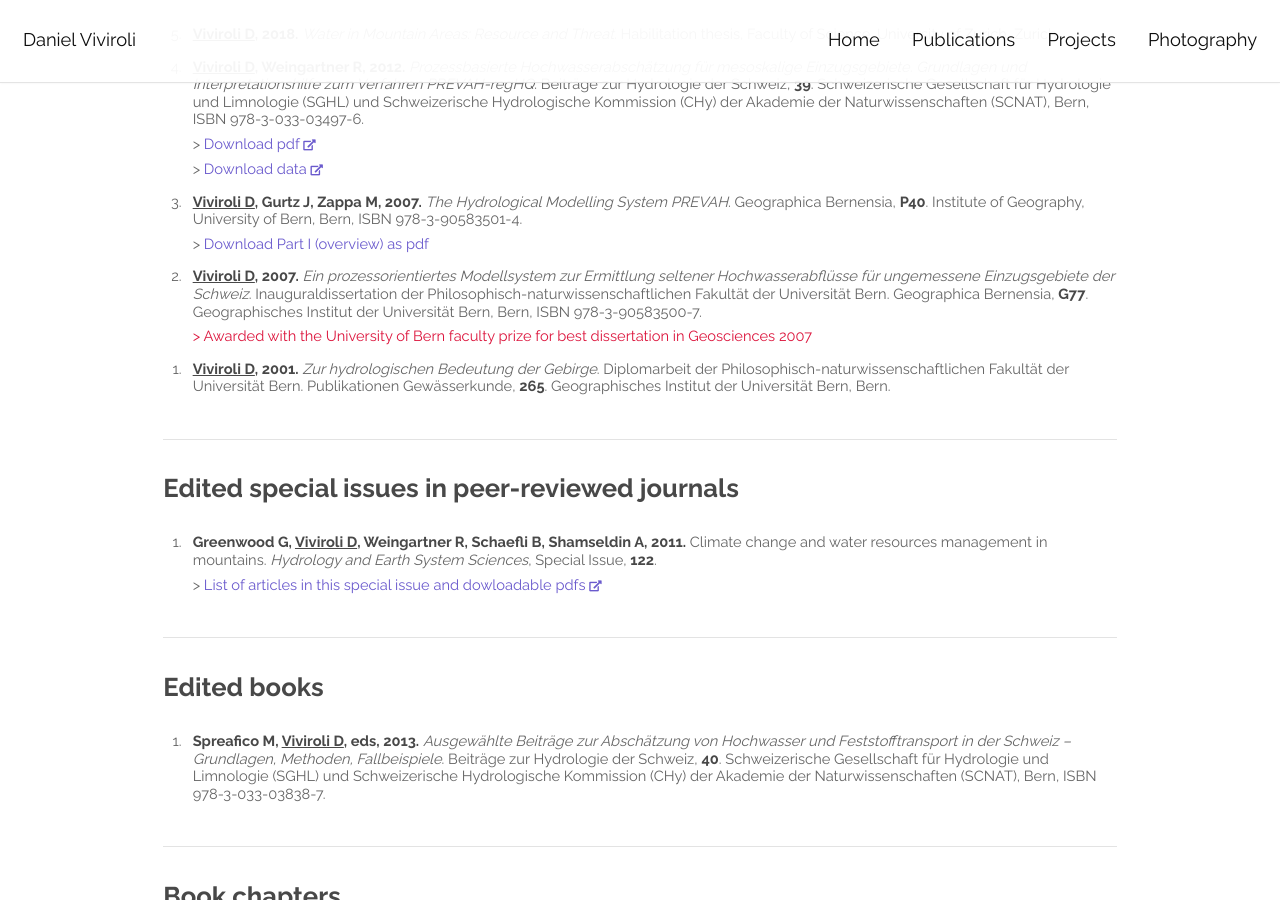
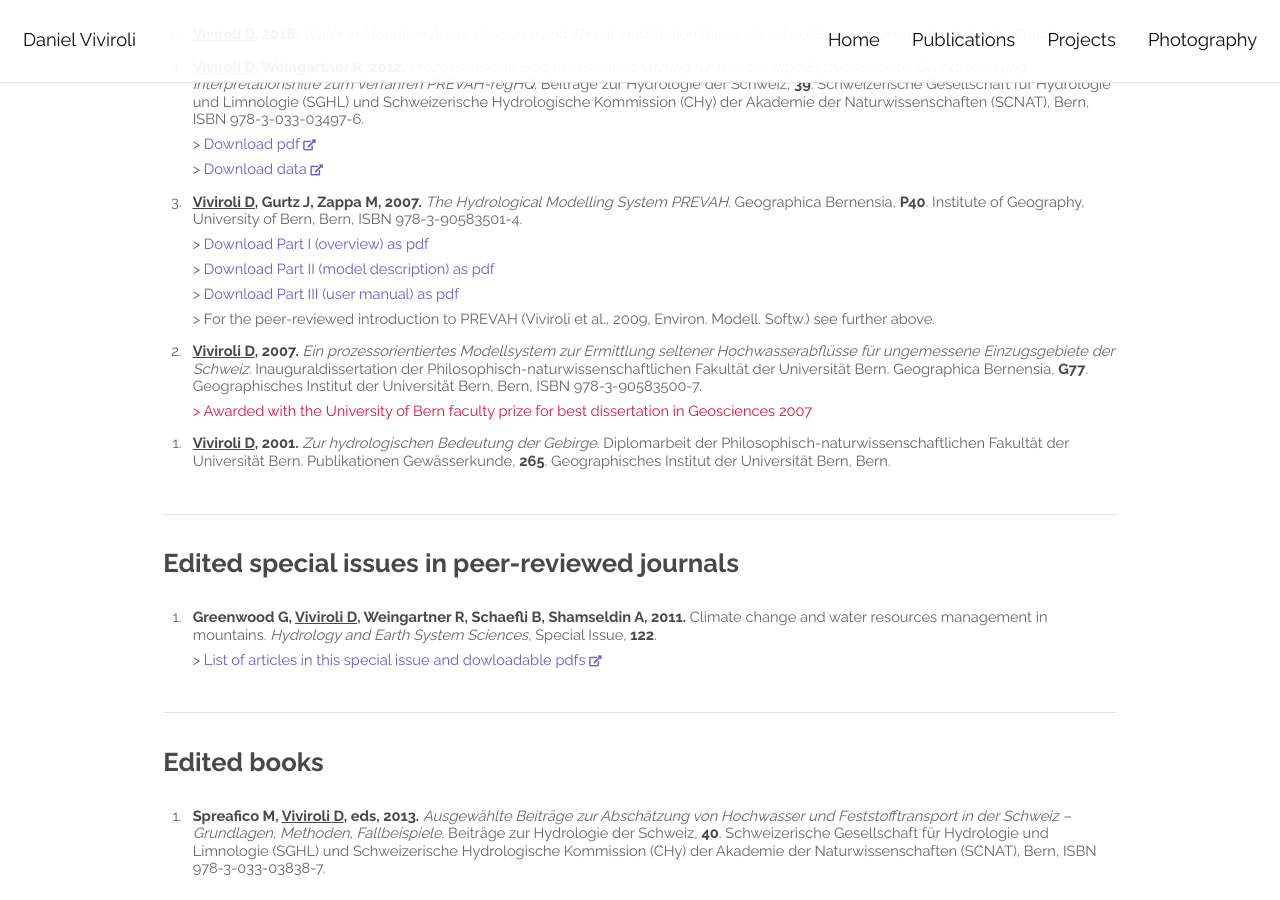
Before and after one commit to katarenamatos/katarenamatos.github.io, a Jekyll site: the page built from publications.html, in a window 1280 px wide and 900 px high, scrolled down 2772 px. Built offline with Jekyll 4.4.1, drawn with Linux system fonts in a browser that asks for light colours; some web fonts are replaced.

Commit message:
publication updates

```diff
--- a/_data/publications_authored-monographs.yml
+++ b/_data/publications_authored-monographs.yml
@@ -29,6 +29,11 @@
   isbn: 978-3-90583501-4
   link: /documents/Viviroli_et_al_2007_GB_P40_I.pdf
   link_text: Download Part I (overview) as pdf
+  link2: /documents/Viviroli_et_al_2007_GB_P40_II.pdf
+  link2_text: Download Part II (model description) as pdf
+  link3: /documents/Viviroli_et_al_2007_GB_P40_III.pdf
+  link3_text: Download Part III (user manual) as pdf
+  notes: For the peer-reviewed introduction  to PREVAH (Viviroli et al., 2009, Environ. Modell. Softw.) see further above.
 
 - authors: Viviroli D
   year: 2007
@@ -40,6 +45,7 @@
   place: Bern
   isbn: 978-3-90583500-7
   notes: "Awarded with the University of Bern faculty prize for best dissertation in Geosciences 2007"
+  notes_highlight: Y
 
 - authors: Viviroli D
   year: 2001
--- a/_data/publications_papers-peer-reviewed.yml
+++ b/_data/publications_papers-peer-reviewed.yml
@@ -89,10 +89,11 @@
   issue: 11
   pages: 114016
   doi: 10.1088/1748-9326/10/11/114016
-  notes: "Featured as one of the journal's 25 'Highlights of 2015'"
   pdf: http://iopscience.iop.org/article/10.1088/1748-9326/10/11/114016
   pdf_openaccess: Y
   pdf_external: Y
+  notes: "Featured as one of the journal's 25 'Highlights of 2015'"
+  notes_highlight: Y
 
 - authors: Sikorska AE, Viviroli D, Seibert J
   year: 2015
@@ -175,6 +176,7 @@
   pdf_openaccess: Y
   pdf_external: Y
   notes: "Highly cited paper (in the top 1% of the academic field of Geosciences as to Essential Science Indicators)"
+  notes_highlight: Y
 
 - authors: Viviroli D, Weingartner R
   year: 2011
@@ -236,6 +238,7 @@
   doi: 10.1016/j.envsoft.2009.04.001
   pdf: /documents/Viviroli_et_al_2009_EMS_24.pdf
   notes: "Highly cited paper (in the top 1% of the academic field of Computer Sciences as to Essential Science Indicators)"
+  notes_highlight: Y
 
 - authors: Viviroli D, Dürr HH, Messerli B, Meybeck M, Weingartner R
   year: 2007
--- a/_includes/publications_pdf_and_notes.html
+++ b/_includes/publications_pdf_and_notes.html
@@ -3,9 +3,9 @@
   <br>
   <span style="display:block; height:0.50em;"></span>
   {% if publication.pdf_text %}
-	{% capture pdf_text %}{{ publication.pdf_text }}{% endcapture %}
+	  {% capture pdf_text %}{{ publication.pdf_text }}{% endcapture %}
   {% else %}
-	{% capture pdf_text %}Download pdf{% endcapture %}
+	  {% capture pdf_text %}Download pdf{% endcapture %}
   {% endif %}
   > <a target="_blank" rel="noopener noreferrer" href={{ publication.pdf }}>{{ pdf_text }}</a>
   {% if publication.pdf_external %}
@@ -22,14 +22,6 @@
       <span class="tooltiptext">Open access</span>
     </div>
   {% endif %}
-{% endif %}
-
-{% if publication.notes %}
-  <br>
-  <span style="display:block; height:0.50em;"></span>
-  <font color="crimson">
-    > {{ publication.notes }}
-  </font>
 {% endif %}
 
 {% if publication.link %}
@@ -73,3 +65,15 @@
     </a>
   {% endif %}
 {% endif %}
+
+{% if publication.notes %}
+  <br>
+  <span style="display:block; height:0.50em;"></span>
+  {% if publication.notes_highlight %}
+    <font color="crimson">
+      > {{ publication.notes }}
+    </font>
+  {% else %}
+    > {{ publication.notes }}
+  {% endif %}
+{% endif %}
```
Also changed, not shown: 2 other files.
